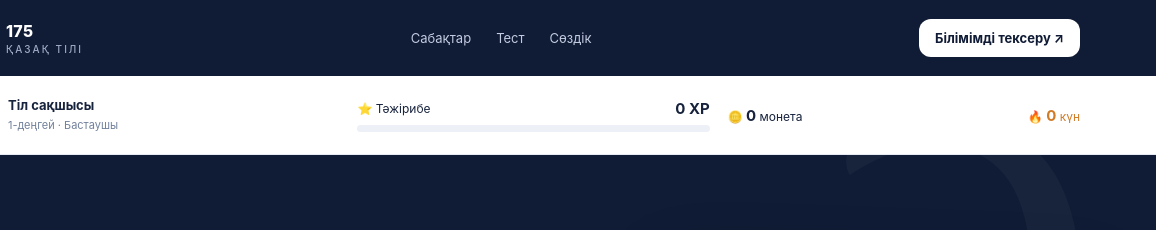
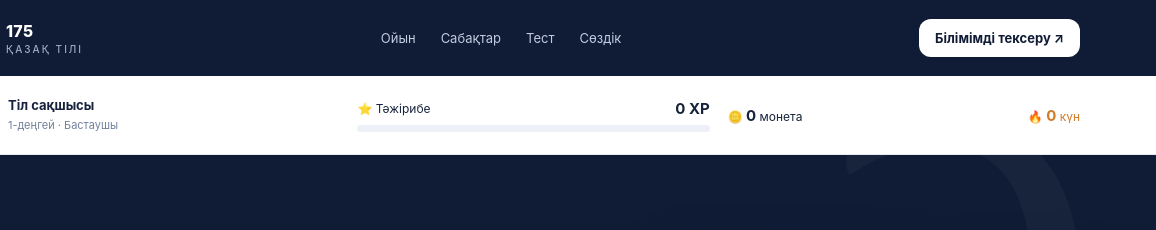
Before and after one commit to winiin/175, a plain HTML site: page index.html in a window 1280 px wide. Shown: the top 230 px of the page, 124-1280 px from the left. Drawn offline with Linux system fonts and the light colour scheme.

Commit message:
Add clear game navigation

```diff
--- a/index.html
+++ b/index.html
@@ -31,7 +31,7 @@
 <body>
 <header class="topbar"><div class="shell nav">
 <a class="brand" href="#"><span class="brand-mark">Ә</span><span>175<small>ҚАЗАҚ ТІЛІ</small></span></a>
-<nav class="navlinks"><a href="#lessons">Сабақтар</a><a href="#practice">Тест</a><a href="#vocabulary">Сөздік</a></nav>
+<nav class="navlinks"><a href="#adventure">Ойын</a><a href="#lessons">Сабақтар</a><a href="#practice">Тест</a><a href="#vocabulary">Сөздік</a></nav>
 <button class="nav-cta" onclick="document.querySelector('#practice').scrollIntoView({behavior:'smooth'})">Білімімді тексеру ↗</button>
 </div></header>
 
```
